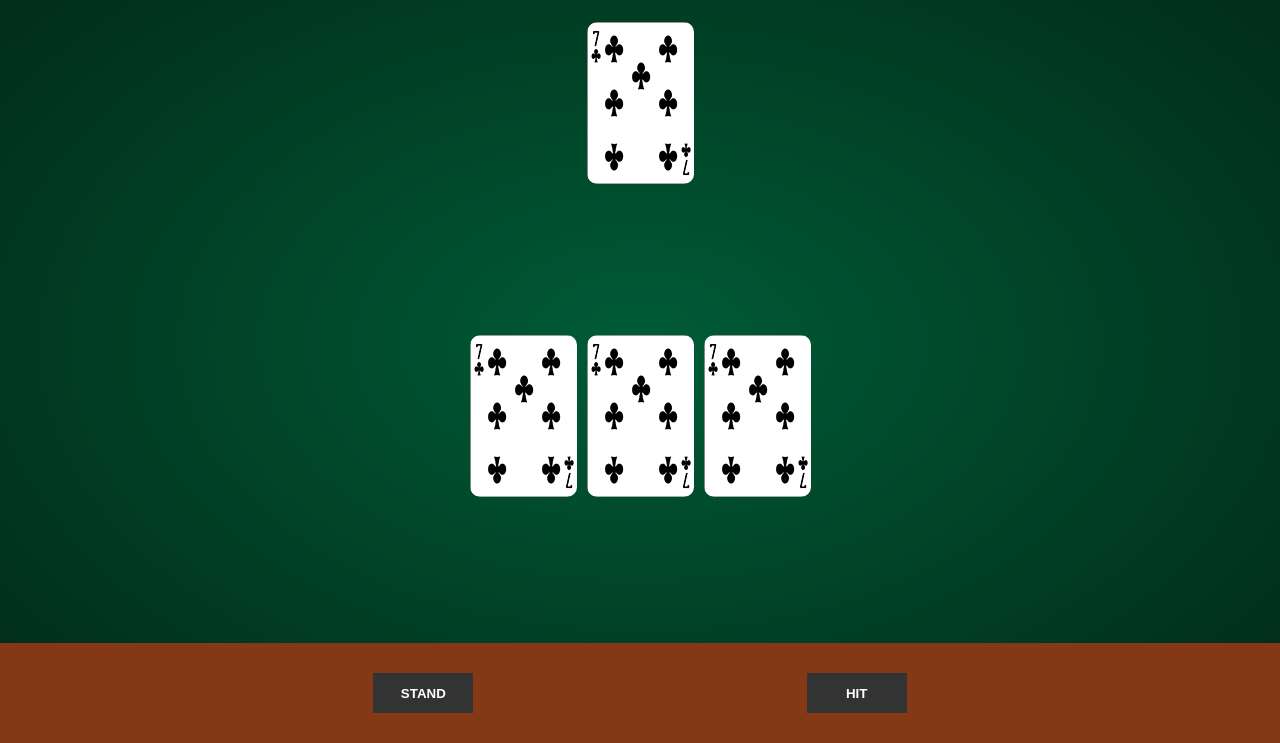
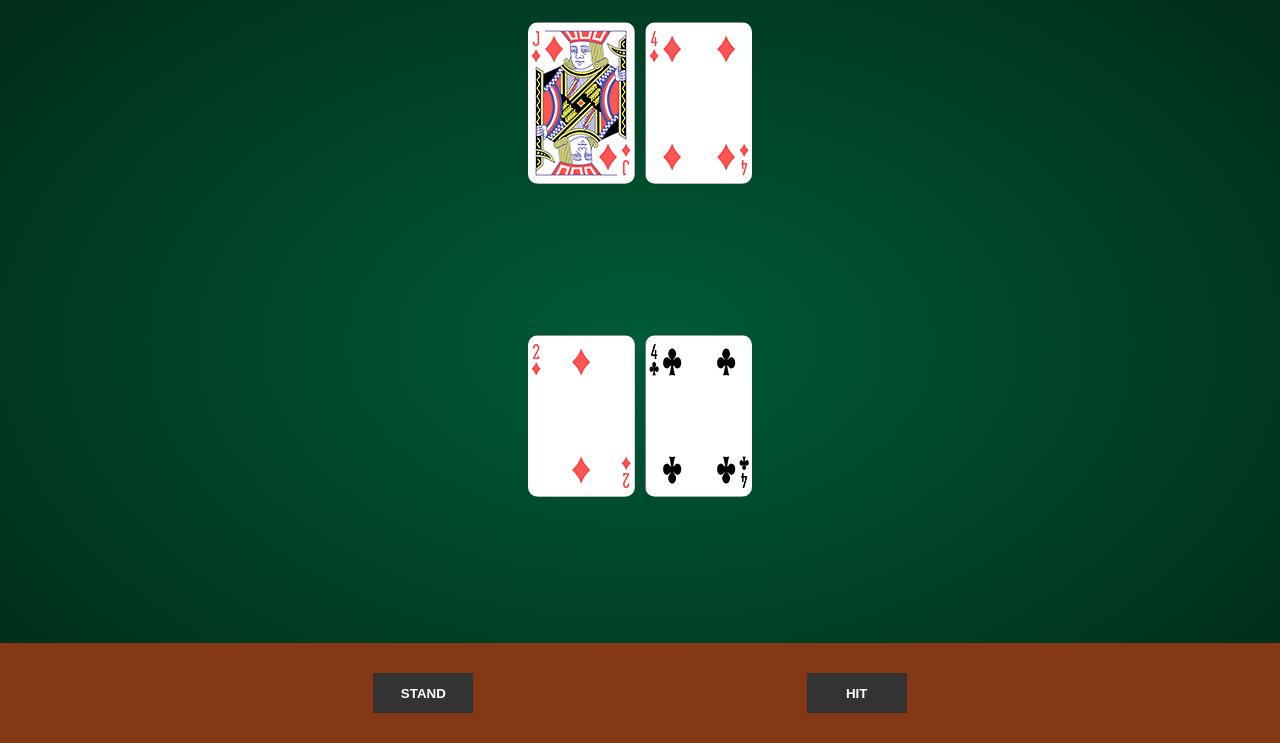
Before and after one commit to alan-nascimento/blackjack-game, a website built with webpack: page index.html in a window 1280 px wide. Shown: the part 57-800 px from the top of the page. Built offline with nearby package versions, Linux system fonts and the light colour scheme.

Commit message:
adding the cards view

```diff
--- a/index.html
+++ b/index.html
@@ -9,18 +9,12 @@
 <body>
   <div class="table">
     <h1 class="table__title">Black Jack Game</h1>
-    <div class="table__machine">
-      <div class="card_4_7"></div>
-    </div>
-    <div class="table__player">
-      <div class="card_4_7"></div>
-      <div class="card_4_7"></div>
-      <div class="card_4_7"></div>
-    </div>
+    <div class="table__machine" id="machine-cards"></div>
+    <div class="table__player" id="player-cards"></div>
   </div>
   <footer>
-    <button id="js-stand">Stand</button>
-    <button id="js-hit">Hit</button>
+    <button id="stand">Stand</button>
+    <button id="hit">Hit</button>
   </footer>
 </body>
 </html>
--- a/src/app.ts
+++ b/src/app.ts
@@ -6,5 +6,9 @@ const blackjack = new Blackjack();
 
 blackjack.startGame();
 
-console.log(blackjack.Player.Hand);
-console.log(blackjack.Machine.Hand);
+document.getElementById('stand').onclick = () => blackjack.finishGame();
+document.getElementById('hit').onclick = () => {
+  blackjack.Player.pullCard(blackjack.Cards);
+  blackjack.updateView();
+  console.log(blackjack.Player.Hand);
+};
--- a/src/ts/controllers/Blackjack.ts
+++ b/src/ts/controllers/Blackjack.ts
@@ -1,15 +1,20 @@
 import { Cards, Player, Machine } from '../models';
+import { PlayerView, MachineView } from '../views';
 
 export default class Blackjack {
 
   private cards: Cards;
   private player: Player;
   private machine: Machine;
+  private playerView: PlayerView;
+  private machineView: MachineView;
 
   constructor() {
     this.cards = new Cards();
     this.player = new Player();
     this.machine = new Machine();
+    this.playerView = new PlayerView('player-cards');
+    this.machineView = new MachineView('machine-cards');
   }
 
   startGame() {
@@ -17,6 +22,12 @@ export default class Blackjack {
     this.player.pullCard(this.cards);
     this.machine.pullCard(this.cards);
     this.machine.pullCard(this.cards);
+    this.updateView();
+  }
+
+  updateView() {
+    this.playerView.update(this.player.Hand);
+    this.machineView.update(this.machine.Hand);
   }
 
   finishGame() {
--- /dev/null
+++ b/src/ts/views/MachineView.ts
@@ -0,0 +1,12 @@
+import { View } from './index';
+import { Card } from '../models';
+
+export class MachineView extends View<Card[]> {
+
+  render(model: Card[]): string {
+    return `
+      ${model.map(card =>
+        `<div class="card_${card.suit}_${card.value}"></div>`).join('')
+      }`;
+  }
+}
--- /dev/null
+++ b/src/ts/views/PlayerView.ts
@@ -0,0 +1,12 @@
+import { View } from './index';
+import { Card } from '../models';
+
+export class PlayerView extends View<Card[]> {
+
+  render(model: Card[]): string {
+    return `
+      ${model.map(card =>
+        `<div class="card_${card.suit}_${card.value}"></div>`).join('')
+      }`;
+  }
+}
--- /dev/null
+++ b/src/ts/views/View.ts
@@ -0,0 +1,15 @@
+export abstract class View<T> {
+
+  protected element: HTMLElement;
+
+  constructor(selector: string) {
+    this.element = document.getElementById(selector);
+  }
+
+  update(model: T): void {
+    const template = this.render(model);
+    this.element.innerHTML = template;
+  }
+
+  abstract render(model: T): string;
+}
--- /dev/null
+++ b/src/ts/views/index.ts
@@ -0,0 +1,3 @@
+export * from './View';
+export * from './PlayerView';
+export * from './MachineView';
```
